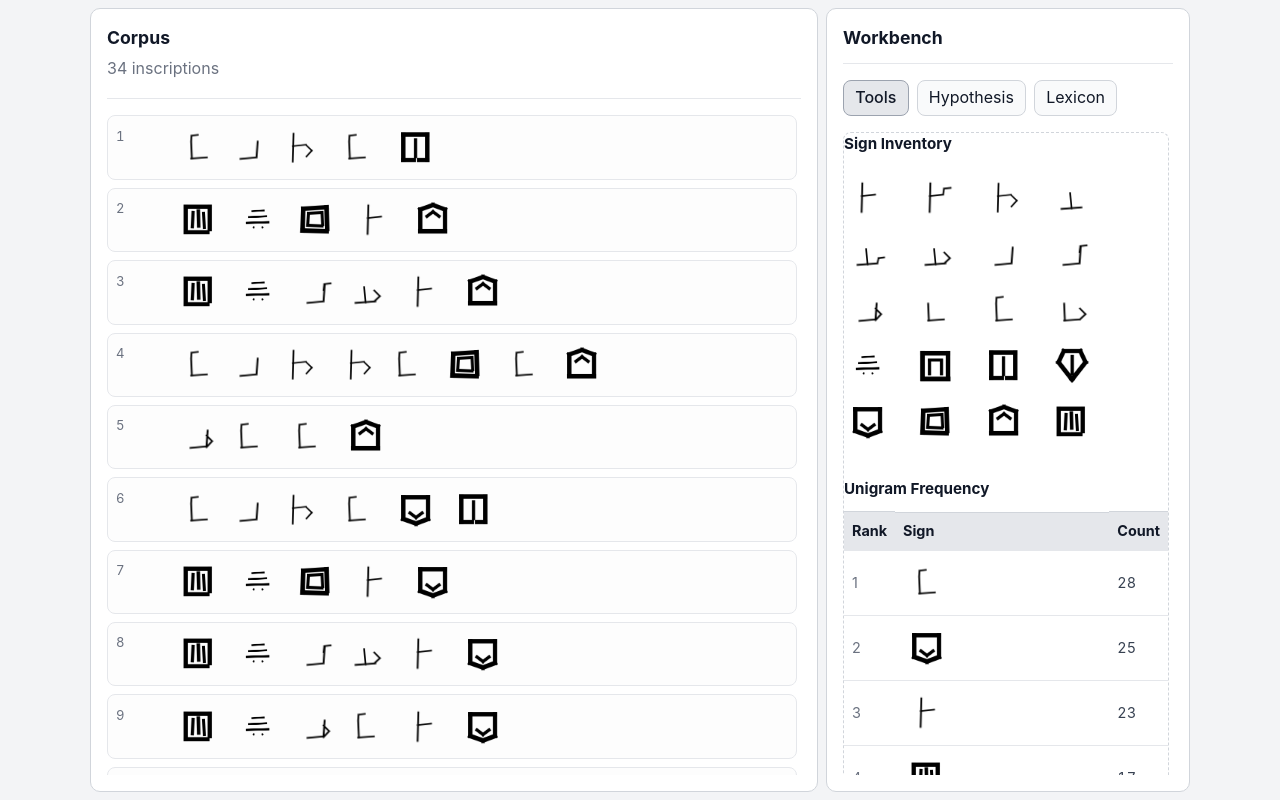
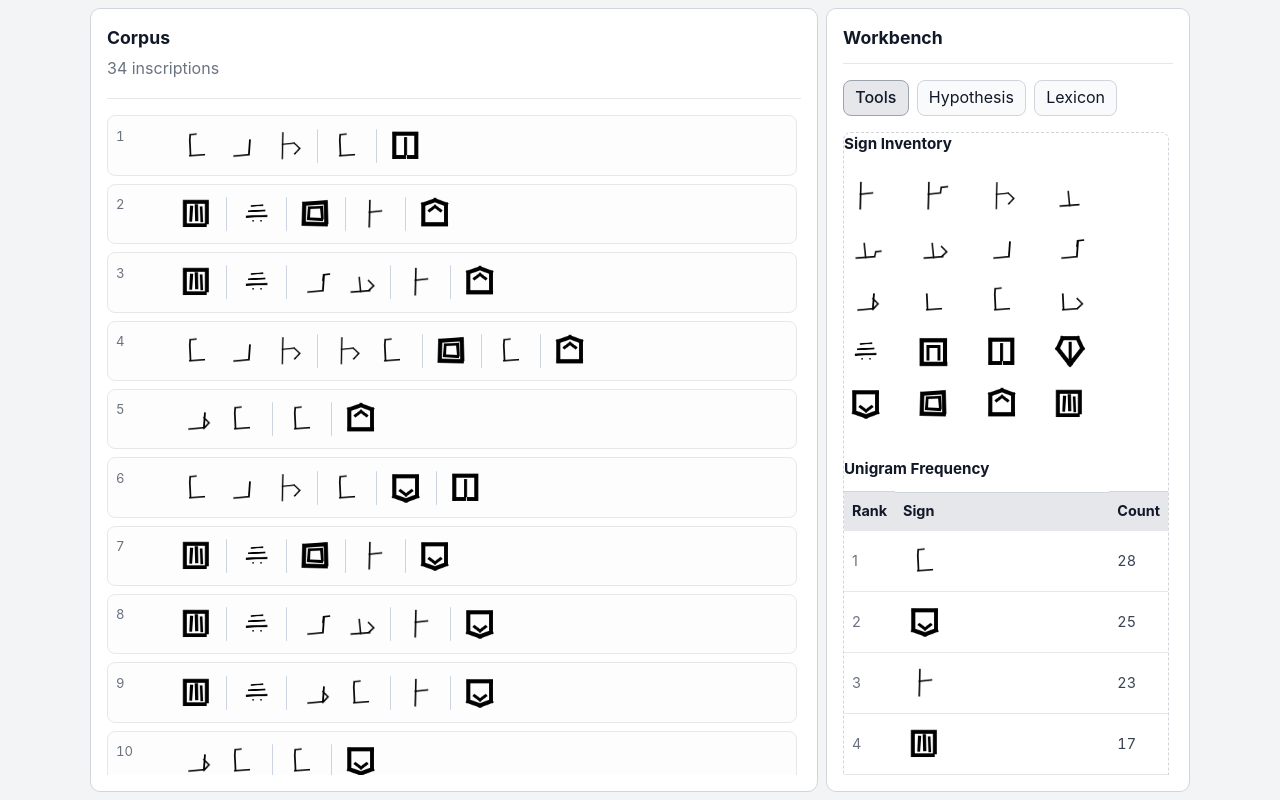
Before and after one commit to joshkalk/DecipherAlpha, a website built with Vite: page index.html in a window 1280 px wide. Built offline with nearby package versions, Linux system fonts and the light colour scheme.

Commit message:
Separated the words with a | in the corpus

```diff
--- a/src/render.ts
+++ b/src/render.ts
@@ -39,9 +39,10 @@ function renderSign(signId: string, isHighlighted: boolean): string {
 
 function renderInscription(inscription: Inscription, selectedSignId: string | null): string {
   const wordsMarkup = inscription.words
-    .map((word) => {
+    .map((word, index) => {
       const signsMarkup = word.map((signId) => renderSign(signId, signId === selectedSignId)).join("");
-      return `<span class="word" aria-label="word">${signsMarkup}</span>`;
+      const separatorMarkup = index === 0 ? "" : `<span class="word-separator" aria-hidden="true"></span>`;
+      return `${separatorMarkup}<span class="word" aria-label="word">${signsMarkup}</span>`;
     })
     .join("");
 
--- a/src/styles.css
+++ b/src/styles.css
@@ -124,18 +124,27 @@ p {
   display: flex;
   flex-wrap: wrap;
   align-items: center;
-  gap: 0.2rem 0.55rem;
+  row-gap: 0.35rem;
+  column-gap: 0.45rem;
 }
 
 .word {
   display: inline-flex;
   align-items: center;
-  gap: 0.12rem;
+  gap: 0.08rem;
+}
+
+.word-separator {
+  width: 1px;
+  height: 34px;
+  background: #cbd5e1;
+  border-radius: 999px;
+  flex-shrink: 0;
 }
 
 .sign {
-  width: 48px;
-  height: 48px;
+  width: 44px;
+  height: 44px;
   object-fit: contain;
   image-rendering: auto;
   cursor: pointer;
@@ -151,10 +160,6 @@ p {
   outline: 2px solid #D4A017;
 }
 
-
-.word + .word {
-  margin-left: 0.1rem;
-}
 
 .sign-missing {
   min-width: 22px;
```
